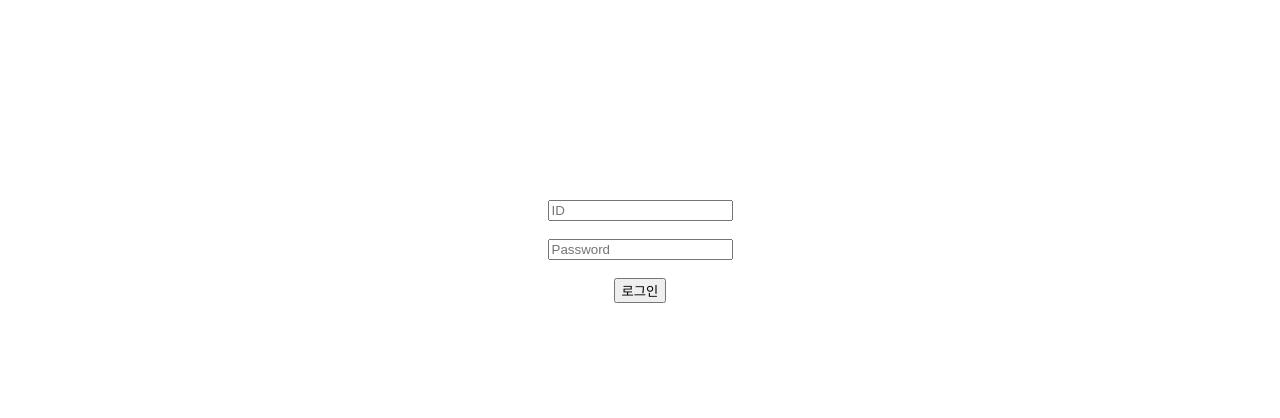
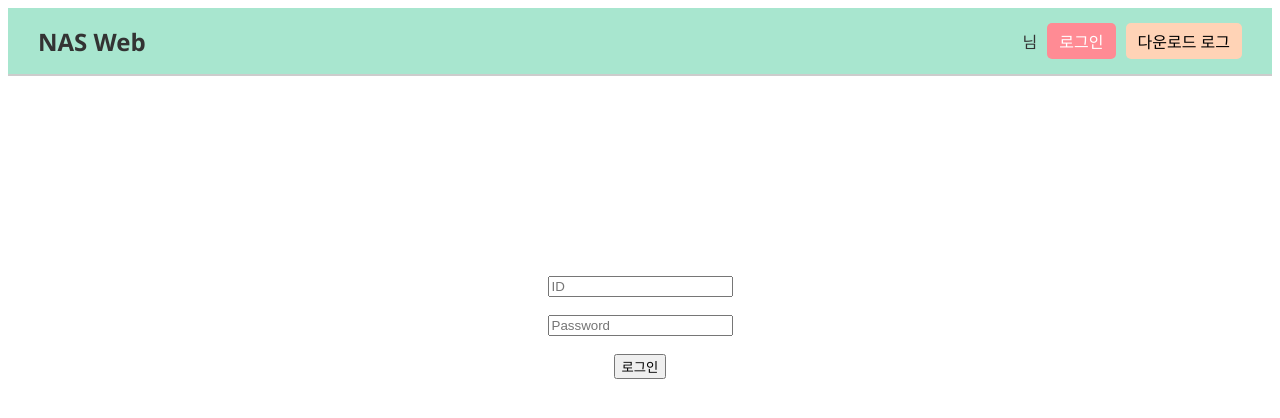
Before and after one commit to heavenring/NasWeb, a Django app: page /login/ in a window 1280 px wide. Shown: the top 418 px of the page. Run offline with Django 5.2, Linux system fonts and the light colour scheme.

Commit message:
add: banner

```diff
--- a/main/urls.py
+++ b/main/urls.py
@@ -3,6 +3,8 @@ from . import views
 
 urlpatterns = [
     path('', views.main_page, name='home'),  # 루트 URL 요청 -> views.home 실행
-    path('login/', views.login_view, name='login'),
+    path('login/', views.login, name='login'),
+    path('logout/', views.logout, name='logout'),
+    path('logs/', views.logs, name='logs'),
     path('download/', views.download_item, name='download'),
 ]
--- a/main/utils.py
+++ b/main/utils.py
@@ -57,7 +57,6 @@ def get_sftp_file_list(dir_path):
     # ssh 접속 정보 획득
     host, port, username, password = ssh_info()
 
-
     file_list = ['..'] # web에 출력할 file 리스트
     try:
         # sftp 연결 시도
--- a/main/views.py
+++ b/main/views.py
@@ -1,43 +1,92 @@
+from django.contrib import messages
 from django.http import FileResponse
 from django.shortcuts import render, redirect
 from django.views.decorators.csrf import csrf_exempt
-from .utils import get_sftp_file_list, download_file
+from .utils import *
+from .models import *
 
-
-### 세션을
+### 로그인 여부 확인
 def login_check(request):
     return request.session.get('is_logged_in')
 
+### 메인 페이지
 def main_page(request):
     # 로그인 확인
+    file_list = []
     if login_check(request):
         file_list = get_sftp_file_list(request.session.get('file_path'))
-        return render(request, 'MainPage.html', {'file_list': file_list})
-    else:
-        return render(request, 'MainPage.html')
 
+    return render(request, 'MainPage.html', {'file_list': file_list})
+
+
+### 로그인
 @csrf_exempt
-def login_view(request):
+def login(request):
+    # POST 방식의 통신일 경우에만 로그인 시도
     if request.method == 'POST':
         username = request.POST.get('username')
         password = request.POST.get('password')
-        # 단순 인증 로직 (예시)
-        if username == 'admin' and password == '1234':
+
+        # User 테이블에 계정이 있을경우 session 할당 및 로그인
+        try:
+            User.objects.get(name=username, password=password)
             request.session['is_logged_in'] = True
             request.session['file_path'] = '.'
-            return redirect('home')
-    return render(request, 'MainPage.html')
+            request.session['user_name'] = username
 
+            return render(request, 'MainPage.html', {
+                'user_name': request.session.get('user_name')
+            })
+
+        # User 테이블에 계정이 없을경우 error alert 실행
+        except User.DoesNotExist:
+            return render(request, "LoginPage.html", {
+                'error': '아이디 또는 비밀번호가 일치하지 않습니다'
+            })
+
+    return render(request, 'LoginPage.html', {
+        'user_name': ''
+    })
+
+
+# 로그아웃
+@csrf_exempt
+def logout(request):
+    request.session.clear()
+
+    return redirect('home')
+
+
+# 파일 업/다운로드 로그 확인
+@csrf_exempt
+def logs(request):
+
+    return redirect('home')
+
+
+# 파일 다운로드 혹은 디렉토리 이동
 @csrf_exempt
 def download_item(request):
     if login_check(request):
         file_path = request.session.get('file_path')
         file_name = request.POST.get('file_name')
 
-        print(f"length: {len(file_name.split('.'))}")
+        # 파일 다운로드
+        if len(file_name.split('.')) == 2:
+            print(f"file_path: {file_path}, file_name: {file_name}")
 
-        if len(file_name.split('.')) == 3:
+            file_stream = download_file(file_path, file_name)
+
+            # 브라우저에 저장된 경로로 파일 다운로드
+            response = FileResponse(file_stream, as_attachment=True, filename=file_name)
+            return response
+
+        # 이전 디렉토리로 이동
+        elif len(file_name.split('.')) == 3:
             file_path = file_path.split('/')
+
+            # 마지막 이동 디렉토리 제거
+            # 마지막 이동 디렉토리가 ./라면 제거하지 않음
             if len(file_path) > 1:
                 del file_path[-1]
 
@@ -46,18 +95,13 @@ def download_item(request):
 
             return redirect('home')
 
-        elif len(file_name.split('.')) == 2:
-            print(f"file_path: {file_path}, file_name: {file_name}")
-
-            file_stream = download_file(file_path, file_name)
-
-            response = FileResponse(file_stream, as_attachment=True, filename=file_name)
-            return response
-
+        # 디렉토리 이동
         else:
             print(f"{file_name} is dir")
+
+            # 현재 경로에 이동 디렉토리 추가
             request.session['file_path'] += '/' + file_name
 
             return redirect('home')
     else:
-        render(request, 'MainPage.html')
+        render(request, 'LoginPage.html')
--- a/templates/LoginPage.html
+++ b/templates/LoginPage.html
@@ -5,6 +5,47 @@
     <title>Nas Web</title>
 </head>
 <body>
+<!-- 상단 배너 -->
+<div style="
+    background-color: #A8E6CF;  /* 파스텔 민트 */
+    padding: 15px 30px;
+    display: flex;
+    justify-content: space-between;
+    align-items: center;
+    font-family: 'Segoe UI', sans-serif;
+    border-bottom: 2px solid #ccc;
+">
+    <!-- 좌측 로고/타이틀 -->
+    <a href="/" style="text-decoration: none; color: inherit; cursor: default;">
+        <div style="font-size: 24px; font-weight: bold; color: #333;">
+            NAS Web
+        </div>
+    </a>
+
+    <!-- 우측 사용자 정보 및 버튼 -->
+    <div style="display: flex; gap: 10px; align-items: center;">
+        <span style="font-size: 16px; color: #333;">
+            {{ user_name }} 님
+        </span>
+        {% if request.session.is_logged_in %}
+            <form action="/logout/" method="post" style="display:inline;">
+                {% csrf_token %}
+                <button type="submit" style="padding: 6px 12px; border-radius: 5px; border: none; background-color: #FF8B94; color: white; cursor: pointer;">로그아웃</button>
+            </form>
+        {% else %}
+            <a href="/login/" style="padding: 6px 12px; border-radius: 5px; background-color: #FF8B94; color: white; text-decoration: none;">로그인</a>
+        {% endif %}
+        <a href="/logs/" style="padding: 6px 12px; border-radius: 5px; background-color: #FFD3B6; color: black; text-decoration: none;">다운로드 로그</a>
+    </div>
+</div>
+
+
+{% if error %}
+  <script>
+    alert("{{ error }}");
+  </script>
+{% endif %}
+
 <form method="post" action="{% url 'login' %}">
   {% csrf_token %}
   <div style="text-align: center; margin-top: 200px;">
--- a/templates/MainPage.html
+++ b/templates/MainPage.html
@@ -5,6 +5,40 @@
     <title>Nas Web</title>
 </head>
 <body>
+<!-- 상단 배너 -->
+<div style="
+    background-color: #A8E6CF;  /* 파스텔 민트 */
+    padding: 15px 30px;
+    display: flex;
+    justify-content: space-between;
+    align-items: center;
+    font-family: 'Segoe UI', sans-serif;
+    border-bottom: 2px solid #ccc;
+">
+    <!-- 좌측 로고/타이틀 -->
+    <a href="/" style="text-decoration: none; color: inherit; cursor: default;">
+        <div style="font-size: 24px; font-weight: bold; color: #333;">
+            NAS Web
+        </div>
+    </a>
+
+    <!-- 우측 사용자 정보 및 버튼 -->
+    <div style="display: flex; gap: 10px; align-items: center;">
+        <span style="font-size: 16px; color: #333;">
+            {{ user_name }} 님
+        </span>
+        {% if request.session.is_logged_in %}
+            <form action="/logout/" method="post" style="display:inline;">
+                {% csrf_token %}
+                <button type="submit" style="padding: 6px 12px; border-radius: 5px; border: none; background-color: #FF8B94; color: white; cursor: pointer;">로그아웃</button>
+            </form>
+        {% else %}
+            <a href="/login/" style="padding: 6px 12px; border-radius: 5px; background-color: #FF8B94; color: white; text-decoration: none;">로그인</a>
+        {% endif %}
+        <a href="/logs/" style="padding: 6px 12px; border-radius: 5px; background-color: #FFD3B6; color: black; text-decoration: none;">다운로드 로그</a>
+    </div>
+</div>
+
 {% if request.session.is_logged_in %}
   <h1>파일 및 디렉토리 목록</h1>
   <ul>
@@ -21,8 +55,6 @@
       </li>
     {% endfor %}
   </ul>
-{% else %}
-  {% include "LoginPage.html" %}
 {% endif %}
 
 </body>
```
